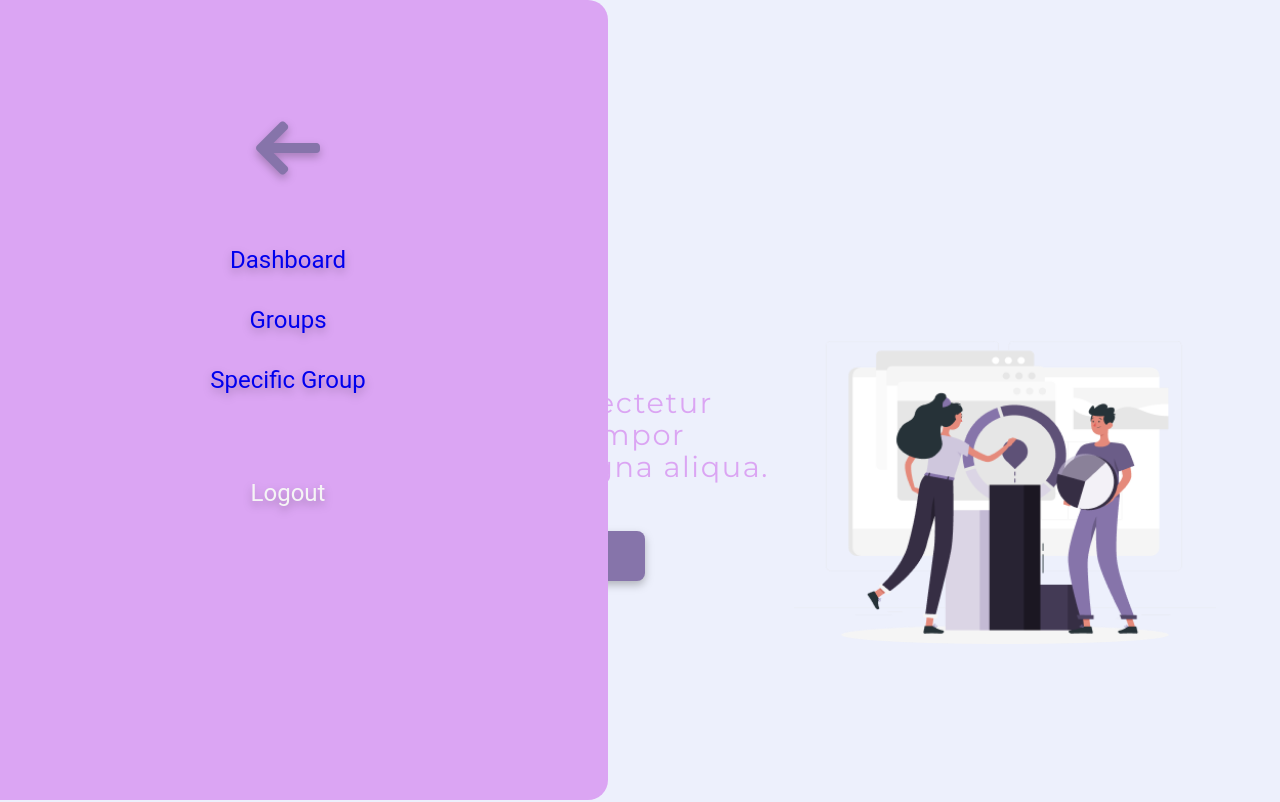
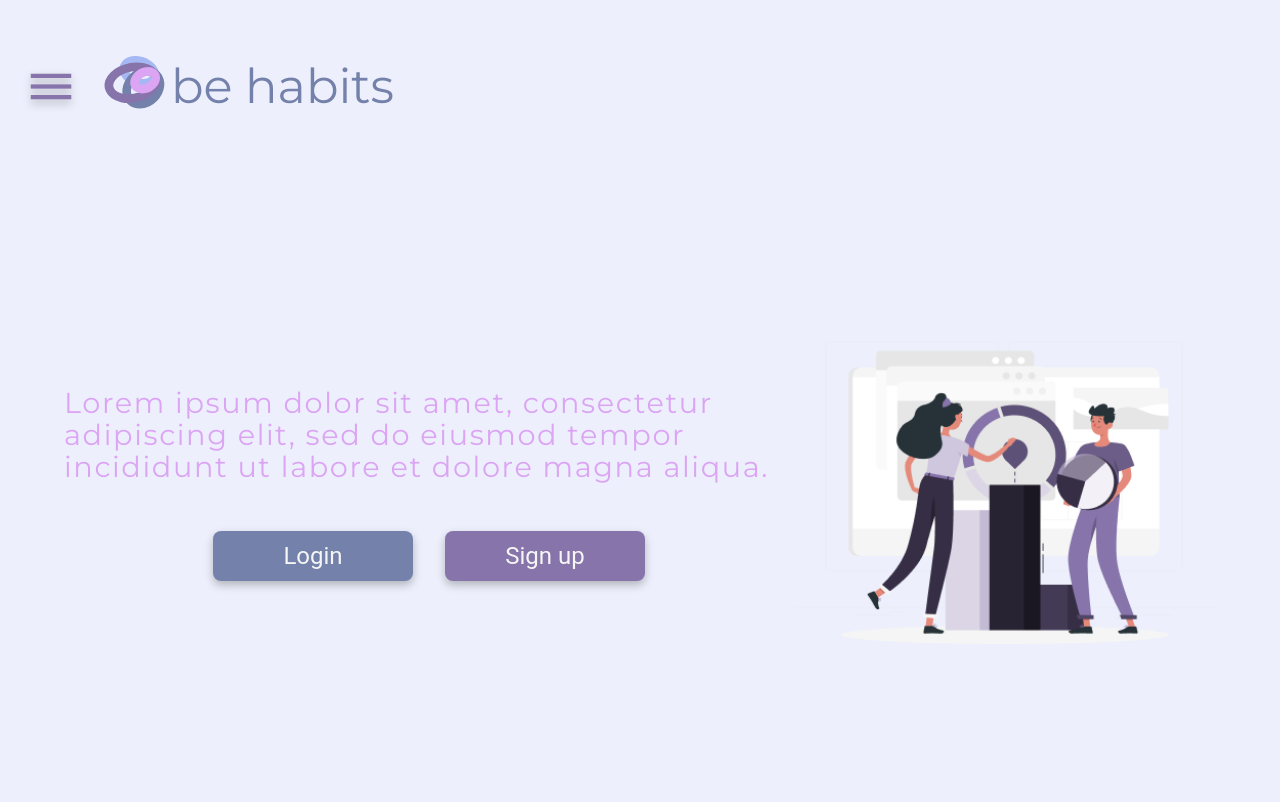
Before and after one commit to nicole-malaquias/kindnes, a React (Create React App) app: page / in a window 1280 px wide. Shown: the top 802 px of the page. Built offline with nearby package versions, Linux system fonts and the light colour scheme.

Commit message:
feat: function logout and isLogin in Home

```diff
--- a/src/components/Menu/index.js
+++ b/src/components/Menu/index.js
@@ -4,16 +4,28 @@ import logo from "../../assets/logo.svg";
 import imgMenu from "../../assets/menu.png";
 import IconClosed from "../../assets/seta.png";
 import Button from "../Button";
-import { useState } from "react";
-
-const Menu = ({ isLogin = false }) => {
-  const [isOpen, setIsOpen] = useState(true);
+import { useState, useEffect } from "react";
+import { useHistory } from "react-router-dom";
+const Menu = () => {
+  const [isOpen, setIsOpen] = useState(false);
+  const token = localStorage.getItem("@gestao:token") || "";
+  const history = useHistory();
 
   const handleMenu = () => {
     isOpen ? setIsOpen(false) : setIsOpen(true);
   };
 
-  return isLogin ? (
+  const handleLogout = () => {
+    localStorage.clear();
+  };
+
+  useEffect(() => {
+    if (token !== "") {
+      history.push("/dashboard");
+    }
+  }, []);
+
+  return token ? (
     <Container>
       <div>
         <Link to="/">
@@ -47,7 +59,9 @@ const Menu = ({ isLogin = false }) => {
             <Link to="/groups">Groups</Link>
             <Link to="/specificgroup">Specific Group</Link>
           </Button>
-          <Button id="logout">Logout</Button>
+          <Button id="logout" handleClick={() => handleLogout()}>
+            Logout
+          </Button>
         </MenuBurg>
       ) : (
         ""
```
